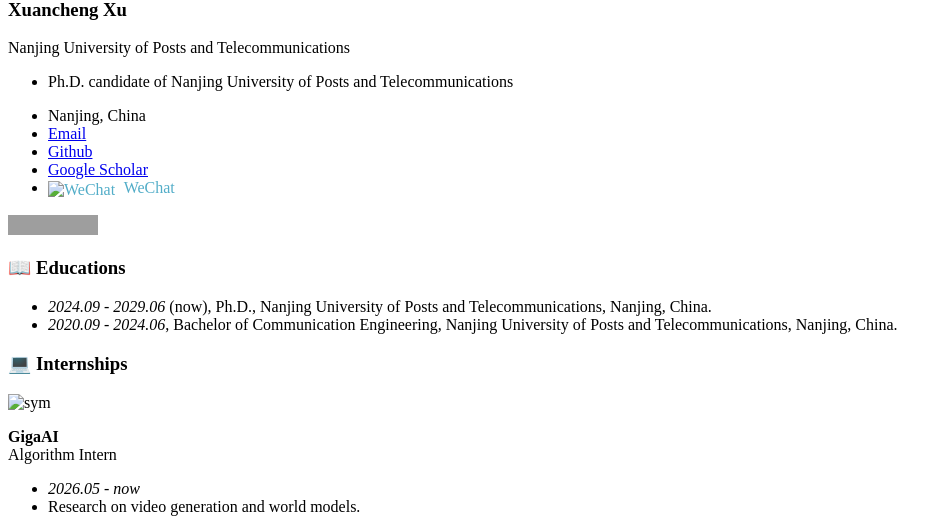
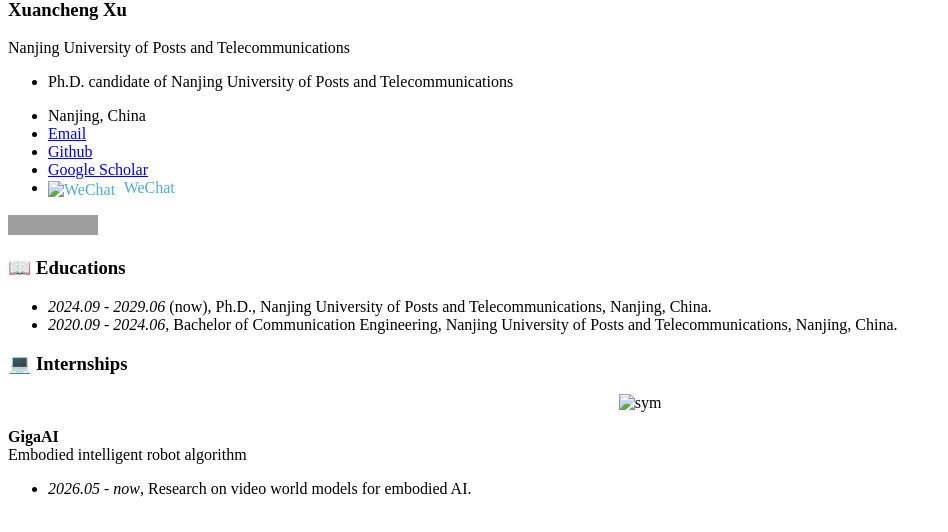
Before and after one commit to xuxuancheng0208/xuxuancheng0208.github.io, a Jekyll site: the page built from _pages/includes/others.md, in a window 1280 px wide. Shown: the part 526-1058 px from the top of the page, without its empty margins (0-948 px from the left). Built offline with Jekyll 4.4.1, drawn with Linux system fonts in a browser that asks for light colours; our own code applies the rules of GitHub Pages for plain Markdown files; grey boxes are pictures that could not be loaded.

```diff
--- a/_pages/includes/others.md
+++ b/_pages/includes/others.md
@@ -9,13 +9,12 @@
 - *2020.09 - 2024.06*, Bachelor of Communication Engineering, Nanjing University of Posts and Telecommunications, Nanjing, China.
 
 # 💻 Internships
-<div class='paper-box'><div class='paper-box-image'><div><img src='images/internship/giga.png' alt="sym" width="100%"></div></div>
+<div class='paper-box'><div class='paper-box-image' style="display:flex;justify-content:center;align-items:center;"><div><img src='images/internship/giga.png' alt="sym" width="100%"></div></div>
 <div class='paper-box-text' markdown="1">
 
 **GigaAI** \\
-Algorithm Intern
+Embodied intelligent robot algorithm
 
-- *2026.05 - now*
-- Research on video generation and world models.
+- *2026.05 - now*, Research on video world models for embodied AI.
 </div>
 </div>
```
